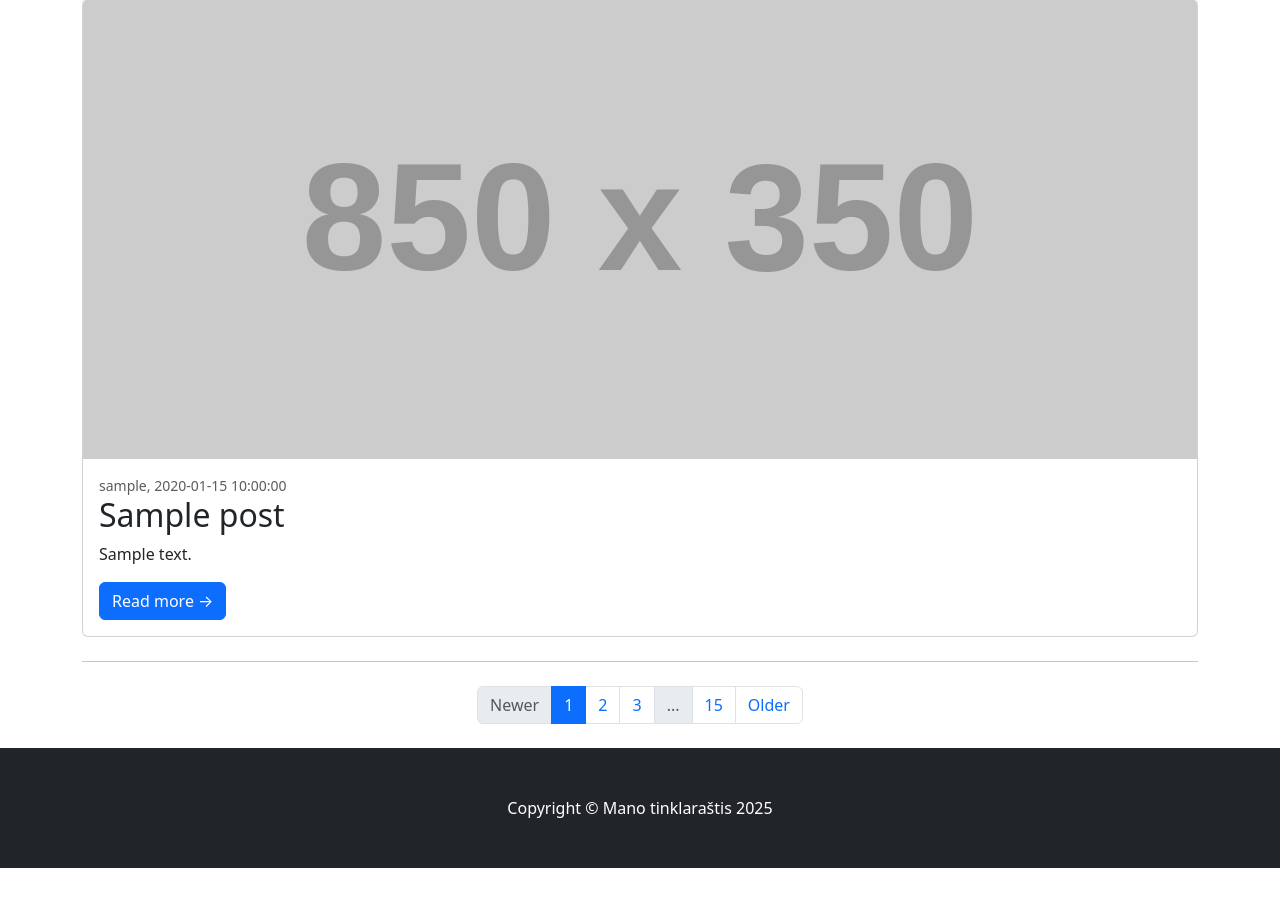
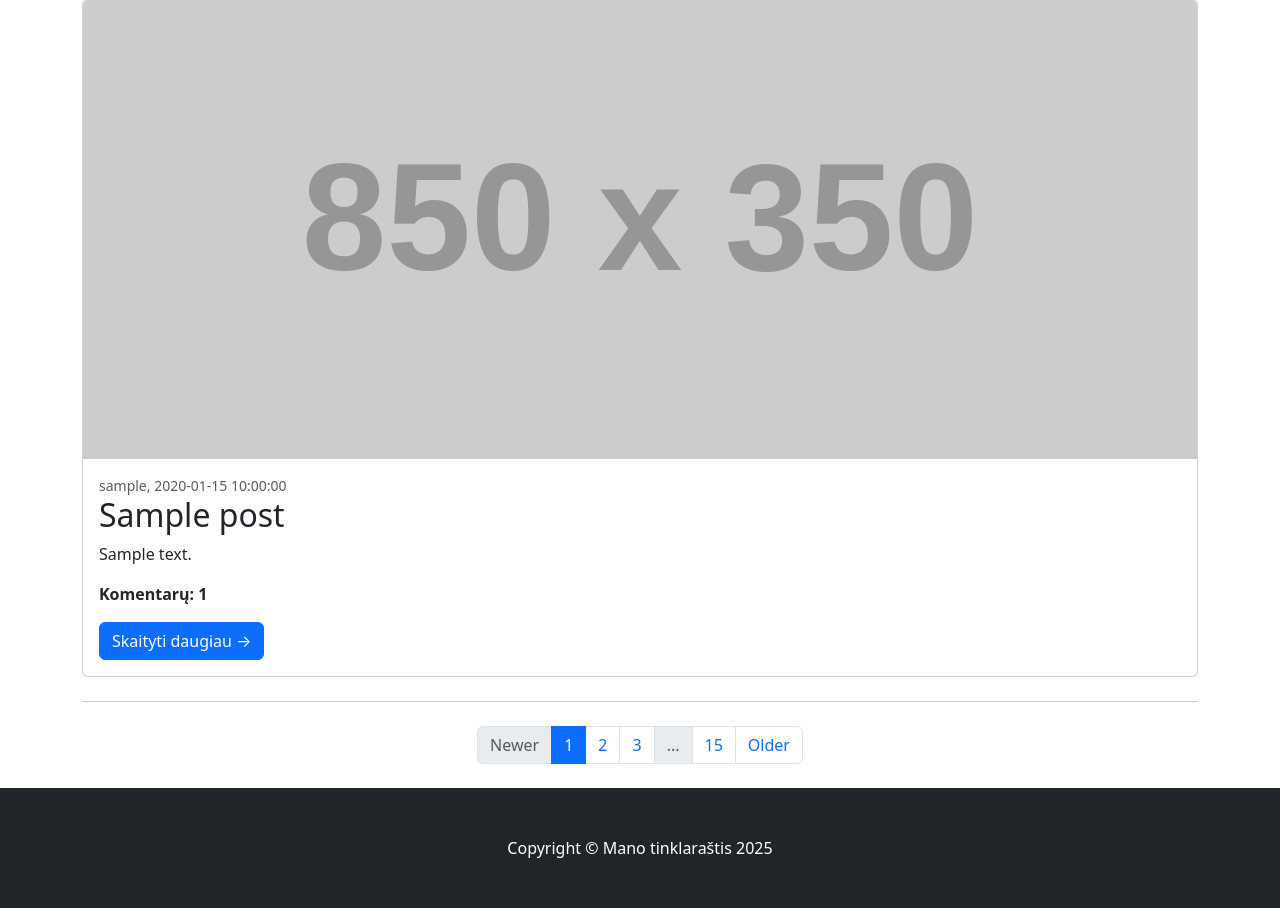
Before and after one commit to DonatasNoreika/myblog_20251031, a Django app: page / in a window 1280 px wide. Shown: the part 272-1180 px from the top of the page. Before the commit the page ends 1140 px from the top, so only its background shows below. Run offline with Django 5.2, Linux system fonts and the light colour scheme; tables that the repository leaves empty hold one stand-in row (values such as "Sample post"); grey boxes labelled with a size stand in for pictures from a placeholder-image service; some libraries are stand-ins or nearby versions.

Commit message:
+Įrašų sąraše prie kiekvieno įrašo atvaizduojami komentarų skaičius

```diff
--- a/mysite/myblog/models.py
+++ b/mysite/myblog/models.py
@@ -9,6 +9,10 @@ class Post(models.Model):
     author = models.ForeignKey(User, on_delete=models.CASCADE)
 
 
+    def comments_count(self):
+        return self.comments.count()
+
+
 class Comment(models.Model):
     post = models.ForeignKey(to="Post", on_delete=models.CASCADE, related_name="comments")
     content = models.TextField()
--- a/mysite/myblog/templates/posts.html
+++ b/mysite/myblog/templates/posts.html
@@ -13,7 +13,8 @@
         <div class="small text-muted">{{ post.author }}, {{ post.date | date:"Y-m-d H:i:s" }}</div>
         <h2 class="card-title">{{ post.title }}</h2>
         <p class="card-text">{{ post.content }}</p>
-        <a class="btn btn-primary" href="{% url 'post' post.pk %}">Read more →</a>
+        <p class="card-text"><b>Komentarų: {{ post.comments_count }}</b></p>
+        <a class="btn btn-primary" href="{% url 'post' post.pk %}">Skaityti daugiau →</a>
     </div>
 </div>
 
```
